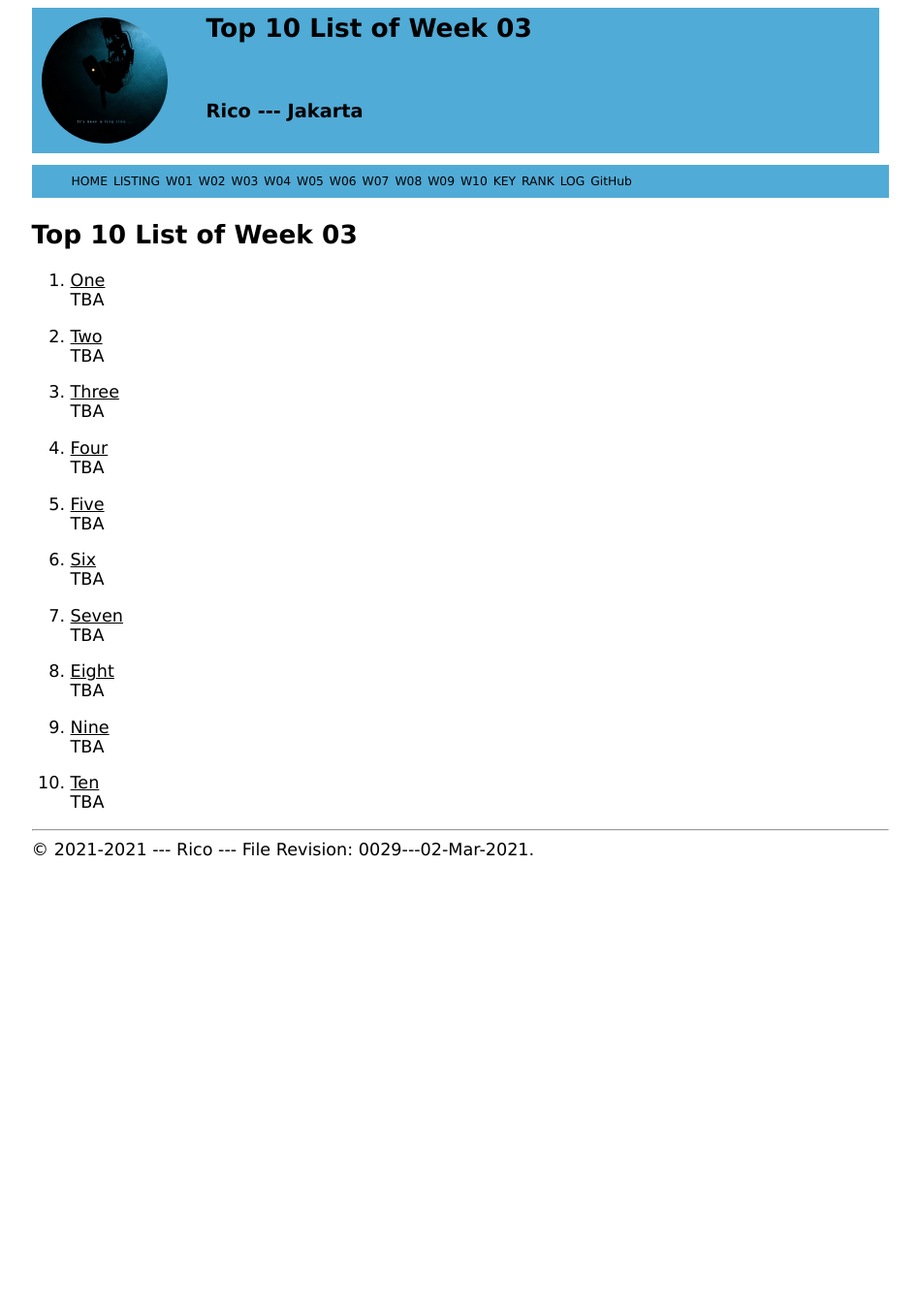
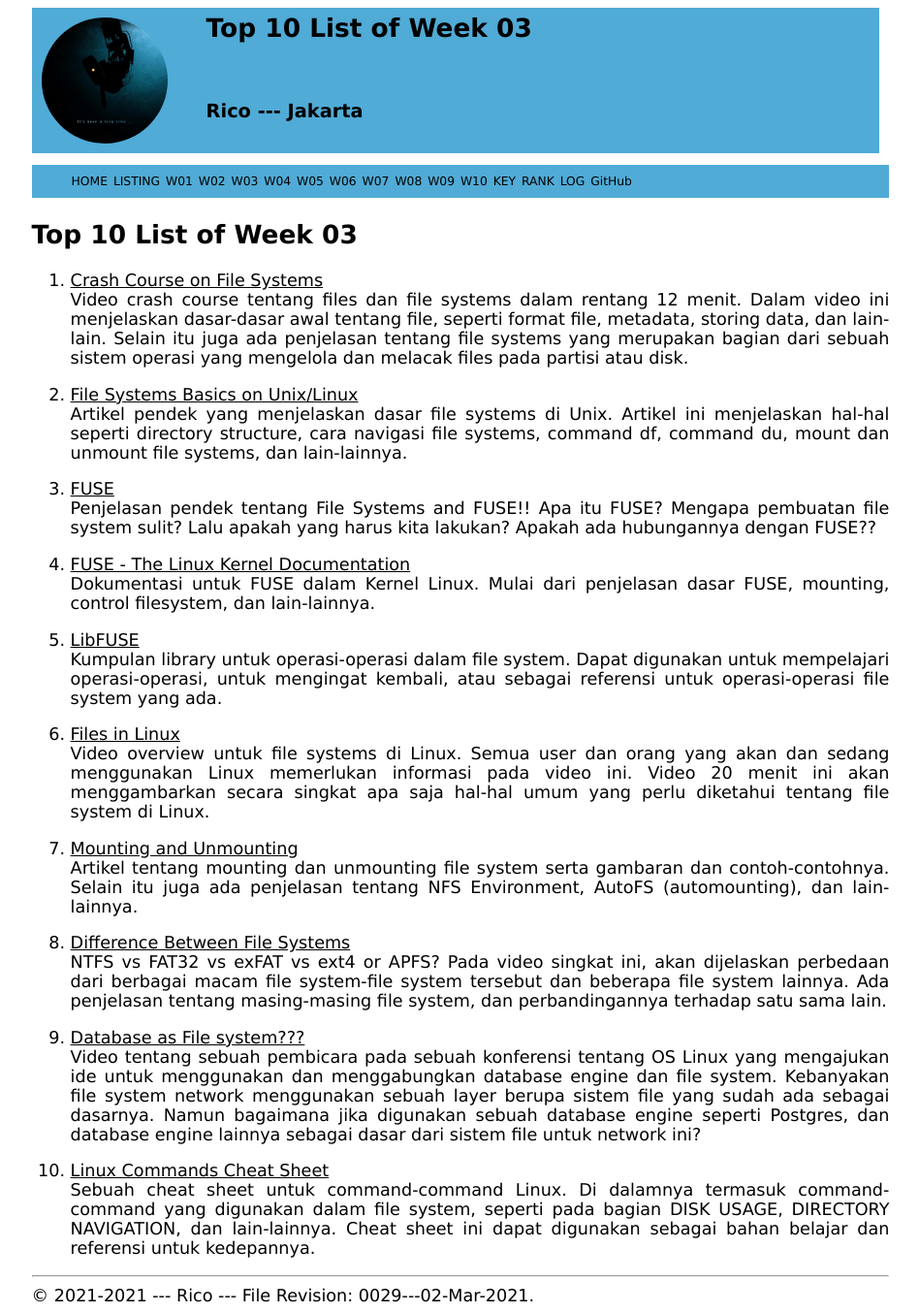
Before and after one commit to azricot/os211, a Jekyll site: the page built from w03.md, in a window 1280 px wide. Shown: the whole page at 97% size, without its empty margins (165-1113 px from the left). Built offline with Jekyll 4.4.1, drawn with Linux system fonts in a browser that asks for light colours; our own code applies the rules of GitHub Pages for plain Markdown files; before the commit the page ends 900 px from its top, so only the background shows below that.

Commit message:
create TOP 10 list, update myrank.txt, and update mylog.txt for week 03

```diff
--- a/TXT/mylog.txt
+++ b/TXT/mylog.txt
@@ -42,3 +42,8 @@ ZCZC W03  60 L12 Trying demo Week 03
 ZCZC W03   2 L13 Check .bash_aliases file
 ZCZC W03  40 L17 Do assignment 7: tarballed W03-FUSE.txt
 ZCZC W03   5 L18 Update bash script and add notes
+ZCZC W03  60 L11 Quick read of OSC-10 chapter 14 and 15
+ZCZC W03 120 L15 Create my TOP 10 list of week 3
+ZCZC W03  60 L14 Review and pick 3 of my neighbour's TOP 10 list
+ZCZC W03  60 L05 GSGS for FUSE and file system in Linux
+ZCZC W03  10 L00 update mylog.txt
--- a/TXT/myrank.txt
+++ b/TXT/myrank.txt
@@ -3,3 +3,6 @@
 ZCZC W01 cornelita
 ZCZC W01 blopblipblap
 ZCZC W01 bintangdom
+ZCZC W02 bltszr
+ZCZC W02 basyirasabita
+ZCZC W02 cornelita
--- a/w03.md
+++ b/w03.md
@@ -5,32 +5,32 @@ permalink: /W03/
 
 # Top 10 List of Week 03
 
-1. [One](https://en.wikipedia.org/wiki/1)<br>
-TBA
+1. [Crash Course on File Systems](https://www.youtube.com/watch?v=KN8YgJnShPM)<br>
+Video crash course tentang files dan file systems dalam rentang 12 menit. Dalam video ini menjelaskan dasar-dasar awal tentang file, seperti format file, metadata, storing data, dan lain-lain. Selain itu juga ada penjelasan tentang file systems yang merupakan bagian dari sebuah sistem operasi yang mengelola dan melacak files pada partisi atau disk.
 
-2. [Two](https://en.wikipedia.org/wiki/2)<br>
-TBA
+2. [File Systems Basics on Unix/Linux](https://www.tutorialspoint.com/unix/unix-file-system.htm#:~:text=A%20file%20system%20is%20a,entire%20hard%20drive%20if%20desired.&text=One%20file%20system%20per%20partition,management%20of%20differing%20file%20systems.)<br>
+Artikel pendek yang menjelaskan dasar file systems di Unix. Artikel ini menjelaskan hal-hal seperti directory structure, cara navigasi file systems, command df, command du, mount dan unmount file systems, dan lain-lainnya.
 
-3. [Three](https://en.wikipedia.org/wiki/3)<br>
-TBA
+3. [FUSE](https://fsgeek.ca/2019/06/18/fuse-file-systems-in-user-space/)<br>
+Penjelasan pendek tentang File Systems and FUSE!! Apa itu FUSE? Mengapa pembuatan file system sulit? Lalu apakah yang harus kita lakukan? Apakah ada hubungannya dengan FUSE??
 
-4. [Four](https://en.wikipedia.org/wiki/4)<br>
-TBA
+4. [FUSE - The Linux Kernel Documentation](https://www.kernel.org/doc/html/latest/filesystems/fuse.html)<br>
+Dokumentasi untuk FUSE dalam Kernel Linux. Mulai dari penjelasan dasar FUSE, mounting, control filesystem, dan lain-lainnya.
 
-5. [Five](https://en.wikipedia.org/wiki/5)<br>
-TBA
+5. [LibFUSE](https://libfuse.github.io/doxygen/structfuse__operations.html)<br>
+Kumpulan library untuk operasi-operasi dalam file system. Dapat digunakan untuk mempelajari operasi-operasi, untuk mengingat kembali, atau sebagai referensi untuk operasi-operasi file system yang ada.
 
-6. [Six](https://en.wikipedia.org/wiki/6)<br>
-TBA
+6. [Files in Linux](https://www.youtube.com/watch?v=roES8iAaJEM)<br>
+Video overview untuk file systems di Linux. Semua user dan orang yang akan dan sedang menggunakan Linux memerlukan informasi pada video ini. Video 20 menit ini akan menggambarkan secara singkat apa saja hal-hal umum yang perlu diketahui tentang file system di Linux.
 
-7. [Seven](https://en.wikipedia.org/wiki/7)<br>
-TBA
+7. [Mounting and Unmounting](https://docs.oracle.com/cd/E19455-01/805-7228/6j6q7ueup/index.html)<br>
+Artikel tentang mounting dan unmounting file system serta gambaran dan contoh-contohnya. Selain itu juga ada penjelasan tentang NFS Environment, AutoFS (automounting), dan lain-lainnya.
 
-8. [Eight](https://en.wikipedia.org/wiki/8)<br>
-TBA
+8. [Difference Between File Systems](https://www.youtube.com/watch?v=_h30HBYxtws)<br>
+NTFS vs FAT32 vs exFAT vs ext4 or APFS? Pada video singkat ini, akan dijelaskan perbedaan dari berbagai macam file system-file system tersebut dan beberapa file system lainnya. Ada penjelasan tentang masing-masing file system, dan perbandingannya terhadap satu sama lain.
 
-9. [Nine](https://en.wikipedia.org/wiki/9)<br>
-TBA
+9. [Database as File system???](https://www.youtube.com/watch?v=wN6IwNriwHc)<br>
+Video tentang sebuah pembicara pada sebuah konferensi tentang OS Linux yang mengajukan ide untuk menggunakan dan menggabungkan database engine dan file system. Kebanyakan file system network menggunakan sebuah layer berupa sistem file yang sudah ada sebagai dasarnya. Namun bagaimana jika digunakan sebuah database engine seperti Postgres, dan database engine lainnya sebagai dasar dari sistem file untuk network ini?
 
-10. [Ten](https://en.wikipedia.org/wiki/10)<br>
-TBA
+10. [Linux Commands Cheat Sheet](https://www.linuxtrainingacademy.com/linux-commands-cheat-sheet/)<br>
+Sebuah cheat sheet untuk command-command Linux. Di dalamnya termasuk command-command yang digunakan dalam file system, seperti pada bagian DISK USAGE, DIRECTORY NAVIGATION, dan lain-lainnya. Cheat sheet ini dapat digunakan sebagai bahan belajar dan referensi untuk kedepannya.
```
